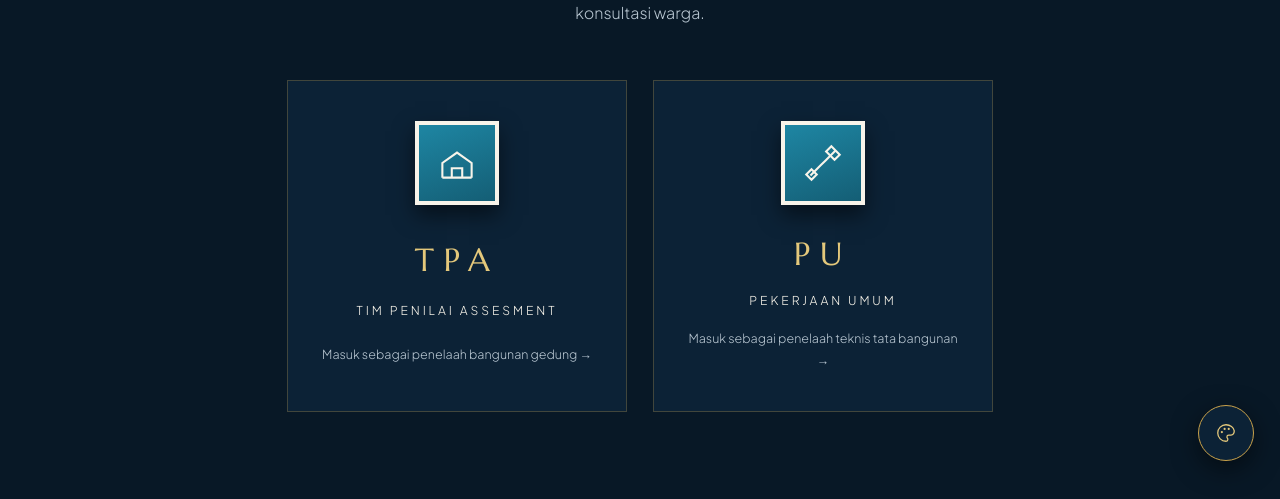
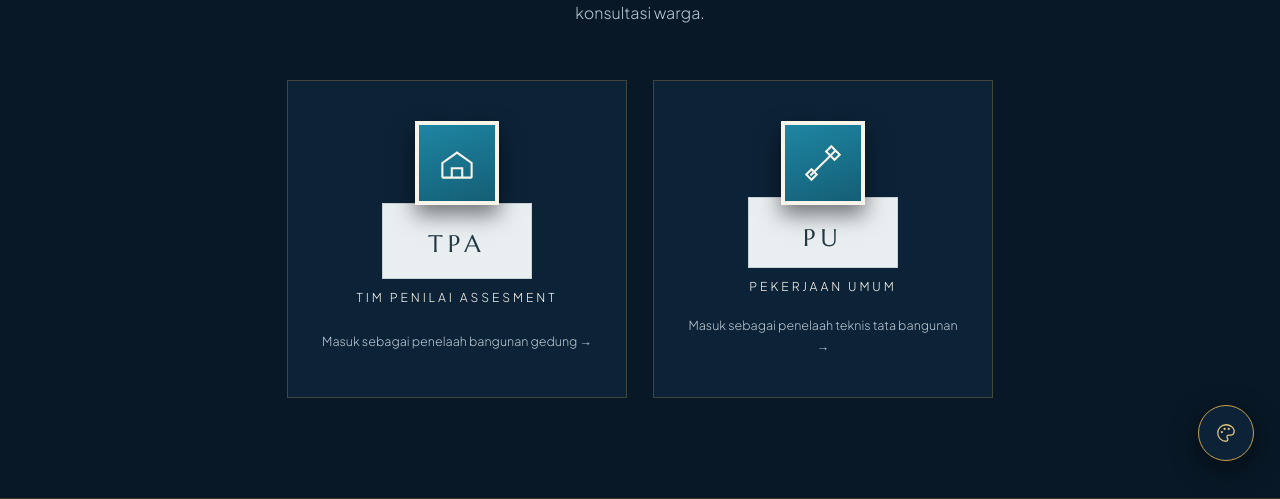
Before and after one commit to simbgsemarang-code/sipgatutkaca, a CodeIgniter app: page /index.php/konsultasi/index/1 in a window 1280 px wide. Shown: the part 313-812 px from the top of the page. Run offline with CodeIgniter, Linux system fonts and the light colour scheme.

Commit message:
Tambah kotak label abu-abu di kartu TPA/PU (samakan dgn beranda)
Sebelumnya cuma kotak ikon yang diselaraskan, teks 'TPA'/'PU' masih
mengambang warna emas di kartu gelap. Sekarang dibungkus
.tim-label-box yang tumpang tindih dengan kotak ikon persis seperti
pola .menu-icon-box + .menu-label-box di beranda (latar abu-abu
terang #E9EEF1, teks gelap #223842). Caption & baris deskripsi di
bawahnya tidak diubah.

Dicek visual lewat render PHP asli + screenshot Playwright.

```diff
--- a/application/views/pages/konsultasi.php
+++ b/application/views/pages/konsultasi.php
@@ -1036,7 +1036,7 @@
                 <path d="M17 36v-9h10v9M8 36h28" stroke="#F8F4EA" stroke-width="2" />
               </svg>
             </span>
-            <b>TPA</b>
+            <span class="tim-label-box"><b>TPA</b></span>
             <span>Tim Penilai Assesment</span>
             <em>Masuk sebagai penelaah bangunan gedung →</em>
           </a>
@@ -1047,7 +1047,7 @@
                 <path d="M30 6l8 8-5 5-8-8zM6 33l5-5 5 5-5 5z" stroke="#F8F4EA" stroke-width="2" />
               </svg>
             </span>
-            <b>PU</b>
+            <span class="tim-label-box"><b>PU</b></span>
             <span>Pekerjaan Umum</span>
             <em>Masuk sebagai penelaah teknis tata bangunan →</em>
           </a>
@@ -1084,7 +1084,8 @@
         place-items: center;
         background: linear-gradient(160deg, #1E86A3, #145E75);
         border: 4px solid #F8F4EA;
-        margin-bottom: 6px;
+        position: relative;
+        z-index: 2;
         box-shadow: 0 10px 20px var(--shadow);
         transition: transform .3s, box-shadow .3s
       }
@@ -1097,6 +1098,27 @@
       .tim-btn:hover .tim-icon-box {
         transform: translateY(-4px) scale(1.04);
         box-shadow: 0 14px 26px var(--shadow)
+      }
+
+      .tim-label-box {
+        display: block;
+        margin-top: -16px;
+        background: #E9EEF1;
+        border: 1px solid #C7D2D8;
+        padding: 20px 14px 8px;
+        width: 100%;
+        max-width: 150px;
+        text-align: center
+      }
+
+      .tim-btn .tim-label-box b {
+        font-family: var(--display);
+        font-weight: 400;
+        font-size: 1.5rem;
+        letter-spacing: .22em;
+        color: #223842;
+        display: block;
+        margin: 0
       }
 
       .tim-btn::after {
```
